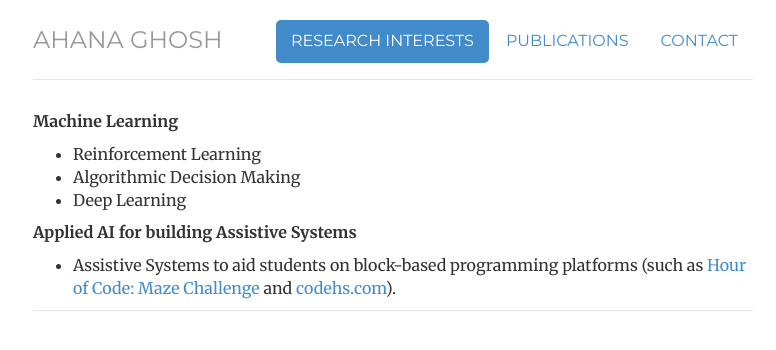
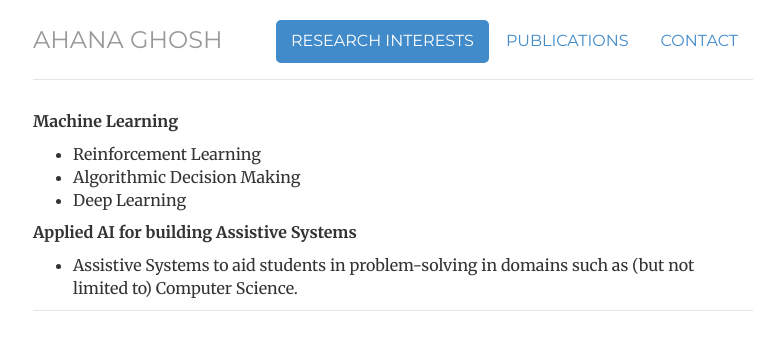
Before and after one commit to ahana204/ahana204.github.io, a Jekyll site: the page built from research_interests/index.html, in a window 1280 px wide. Shown: the top 350 px of the page, without its empty margins (247-1023 px from the left). Built offline with Jekyll 4.4.1, drawn with Linux system fonts in a browser that asks for light colours.

Commit message:
Update index.html

```diff
--- a/research_interests/index.html
+++ b/research_interests/index.html
@@ -17,5 +17,5 @@ description: Lists all the topics of interest.
 
 <p><strong>Applied AI for building Assistive Systems</strong></p>
 <ul>
-<li>Assistive Systems to aid students on block-based programming platforms (such as <a href="https://studio.code.org/hoc/1">Hour of Code: Maze Challenge</a> and <a href="https://codehs.com/">codehs.com</a>).</li>
+<li>Assistive Systems to aid students in problem-solving in domains such as (but not limited to) Computer Science.</li>
 </ul>
```
